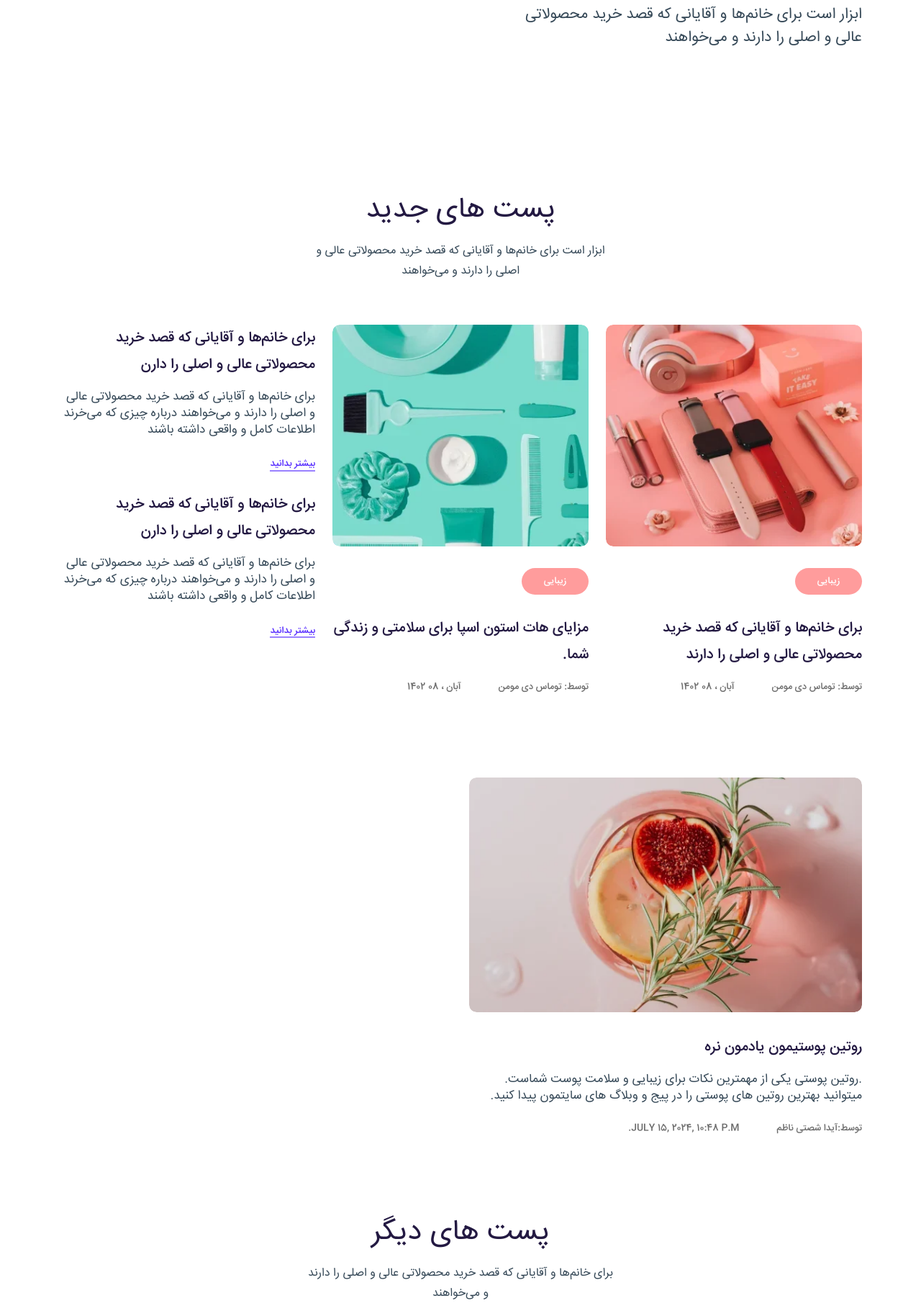
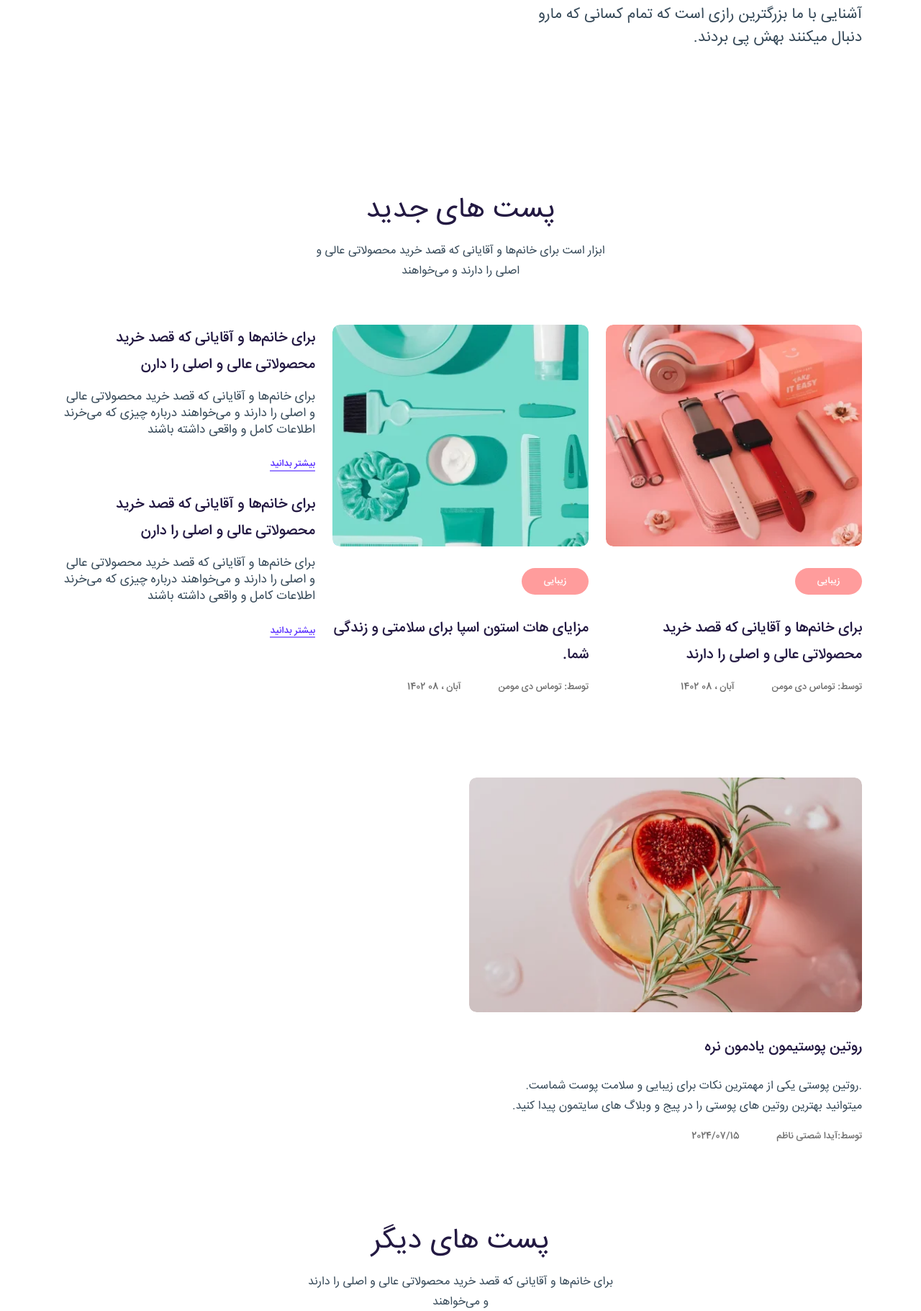
Before and after one commit to radman1007/Aida-Beauty7, a Django app: page /articles/blog/ in a window 1280 px wide. Shown: the part 523-2344 px from the top of the page at 72% size. Run offline with Django 5.2, Linux system fonts and the light colour scheme; data comes from the database, SQL or seed files in the repository; both versions use the stored data as it was after the commit; some libraries are stand-ins or nearby versions; some web fonts are replaced.

Commit message:
test static blog

```diff
--- a/article/templates/blog.html
+++ b/article/templates/blog.html
@@ -21,7 +21,7 @@
                     <div class="page-header-content page-header-st2-content">
                         <div class="title-img"><img src="{% static "files/images/photos/page-header-text1.webp" %}" alt="Image"></div>
                         <h2 class="page-header-title">راز زیبایی چیست؟</h2>
-                        <p class="page-header-desc">ابزار است برای خانم‌ها و آقایانی که قصد خرید محصولاتی عالی و اصلی را دارند و می‌خواهند </p>
+                        <p class="page-header-desc">آشنایی با ما بزرگترین رازی است که تمام کسانی که مارو دنبال میکنند بهش پی بردند.</p>
                     </div>
                 </div>
             </div>
@@ -119,10 +119,10 @@
                             </a>
                             <div class="content">
                                 <h4 class="title mt-0"><a href="">{{ static.title }}</a></h4>
-                                <p class="desc">{{ static.body }}</p>
+                                <p class="desc">{{ static.body|linebreaks }}</p>
                                 <ul class="meta">
                                     <li class="author-info"><span>توسط:</span>{{ static.author }}</li>
-                                    <li class="post-date">{{ static.created }}</li>
+                                    <li class="post-date">{{ static.created|date:'Y/m/d' }}</li>
                                 </ul>
                             </div>
                         </div>
```
Also changed, not shown: db.sqlite3, media/col6-2.webp (added).
